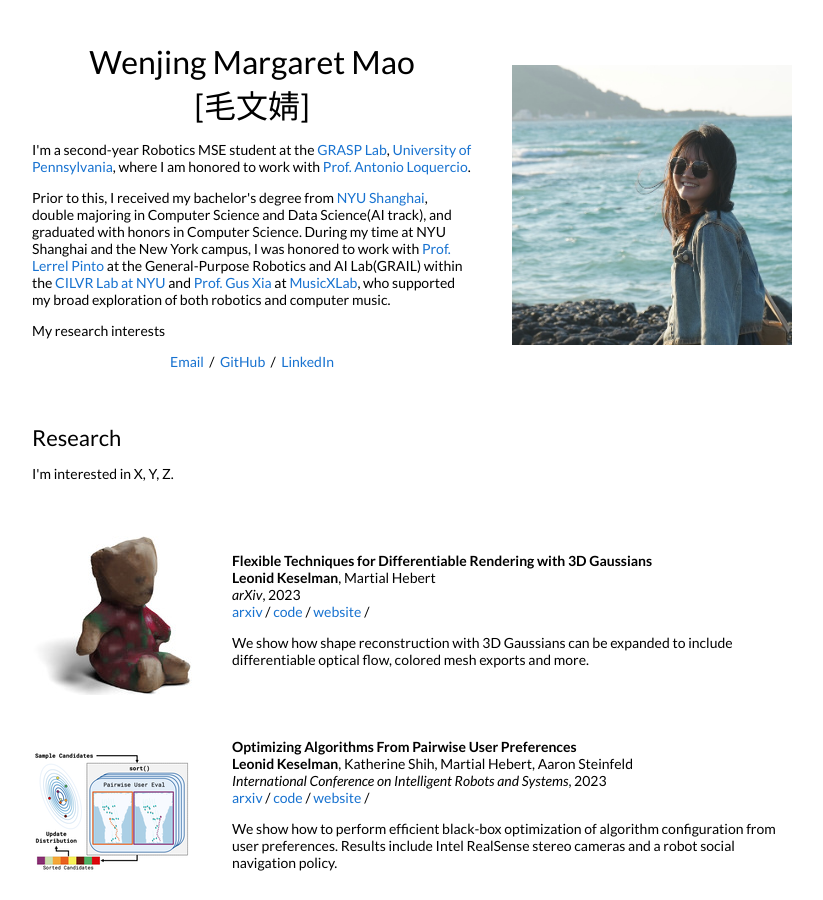
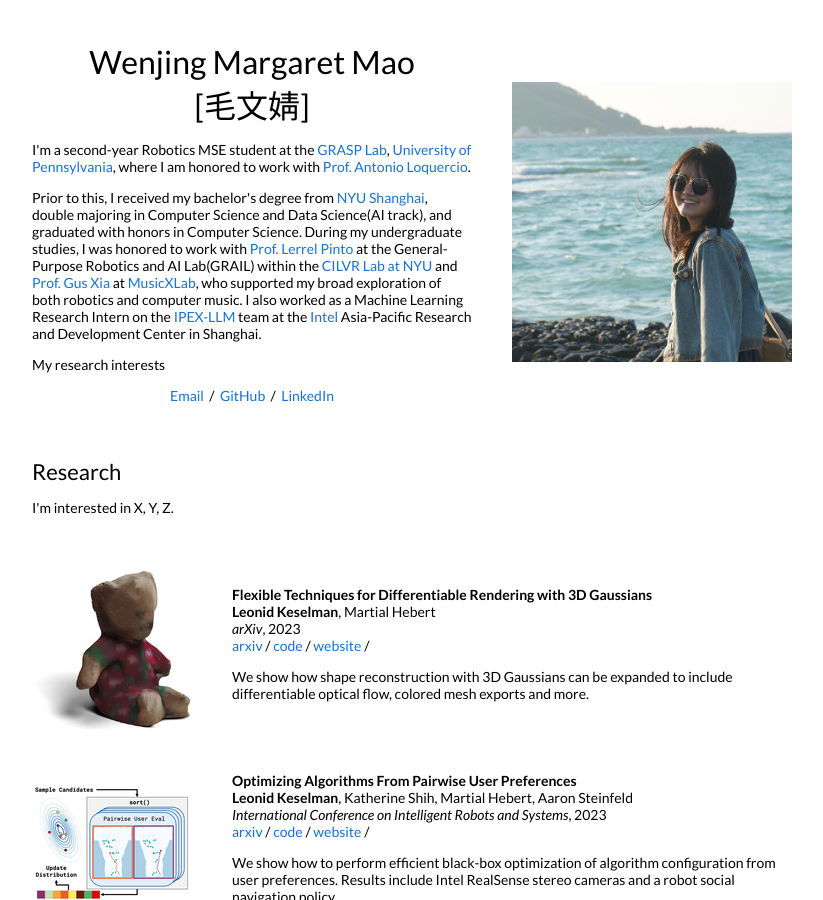
Before and after one commit to MargarettMao/MargarettMao.github.io, a Jekyll site: the page built from _posts/2023-08-28-3dgaussians.markdown, in a window 1280 px wide and 900 px high. Shown: the whole window, without its empty margins (228-1051 px from the left). Built offline with Jekyll 4.4.1, drawn with Linux system fonts in a browser that asks for light colours.

Commit message:
internship

```diff
--- a/_layouts/default.html
+++ b/_layouts/default.html
@@ -38,7 +38,9 @@
               <p>I'm a second-year Robotics MSE student at the <a href="https://www.grasp.upenn.edu/">GRASP Lab</a>, <a href="https://www.seas.upenn.edu/">University of Pennsylvania</a>, where I am honored to work with <a href="https://antonilo.github.io/">Prof. Antonio Loquercio</a>.
               </p>
               <p>
-                Prior to this, I received my bachelor's degree from <a href="https://shanghai.nyu.edu/">NYU Shanghai</a>, double majoring in Computer Science and Data Science(AI track), and graduated with honors in Computer Science. During my time at NYU Shanghai and the New York campus, I was honored to work with <a href="https://www.lerrelpinto.com/">Prof. Lerrel Pinto</a> at the General-Purpose Robotics and AI Lab(GRAIL) within the <a href="https://wp.nyu.edu/cilvr/">CILVR Lab at NYU</a> and <a href="https://mbzuai.ac.ae/study/faculty/dr-gus-xia/">Prof. Gus Xia</a> at <a href="https://www.musicxlab.com/#/">MusicXLab</a>, who supported my broad exploration of both robotics and computer music.
+                Prior to this, I received my bachelor's degree from <a href="https://shanghai.nyu.edu/">NYU Shanghai</a>, double majoring in Computer Science and Data Science(AI track), and graduated with honors in Computer Science.
+                During my undergraduate studies, I was honored to work with <a href="https://www.lerrelpinto.com/">Prof. Lerrel Pinto</a> at the General-Purpose Robotics and AI Lab(GRAIL) within the <a href="https://wp.nyu.edu/cilvr/">CILVR Lab at NYU</a> and <a href="https://mbzuai.ac.ae/study/faculty/dr-gus-xia/">Prof. Gus Xia</a> at <a href="https://www.musicxlab.com/#/">MusicXLab</a>, who supported my broad exploration of both robotics and computer music.
+                I also worked as a Machine Learning Research Intern on the <a href="https://github.com/intel/ipex-llm">IPEX-LLM</a> team at the <a href="https://www.intel.com/content/www/us/en/homepage.html">Intel</a> Asia-Pacific Research and Development Center in Shanghai.
               </p>
               <p>
                 My research interests
```
